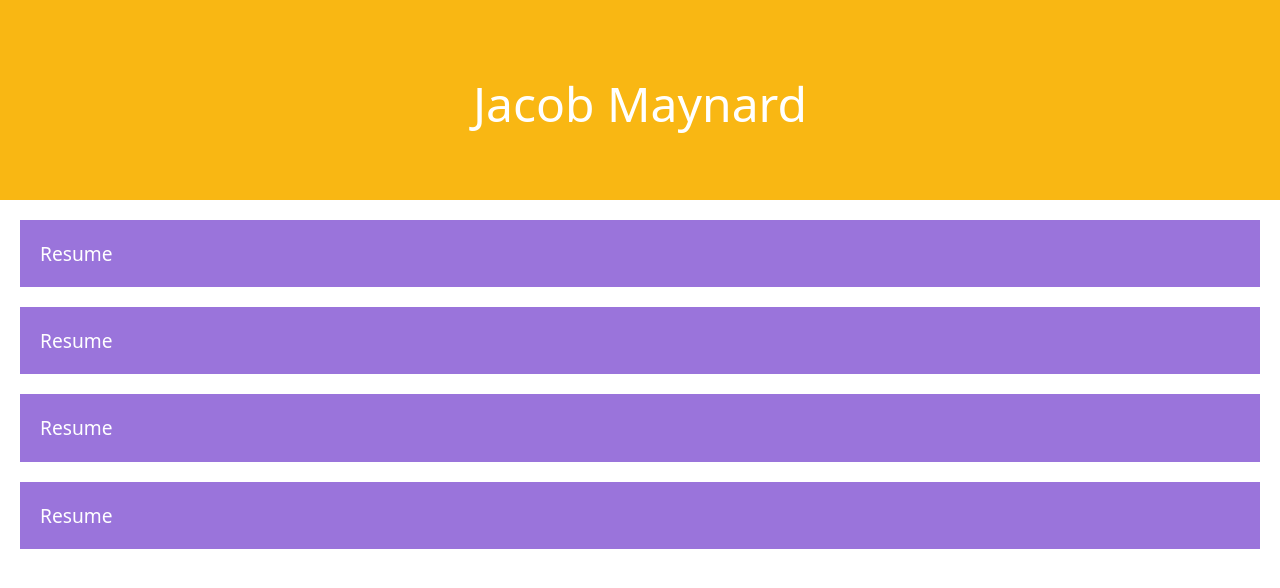
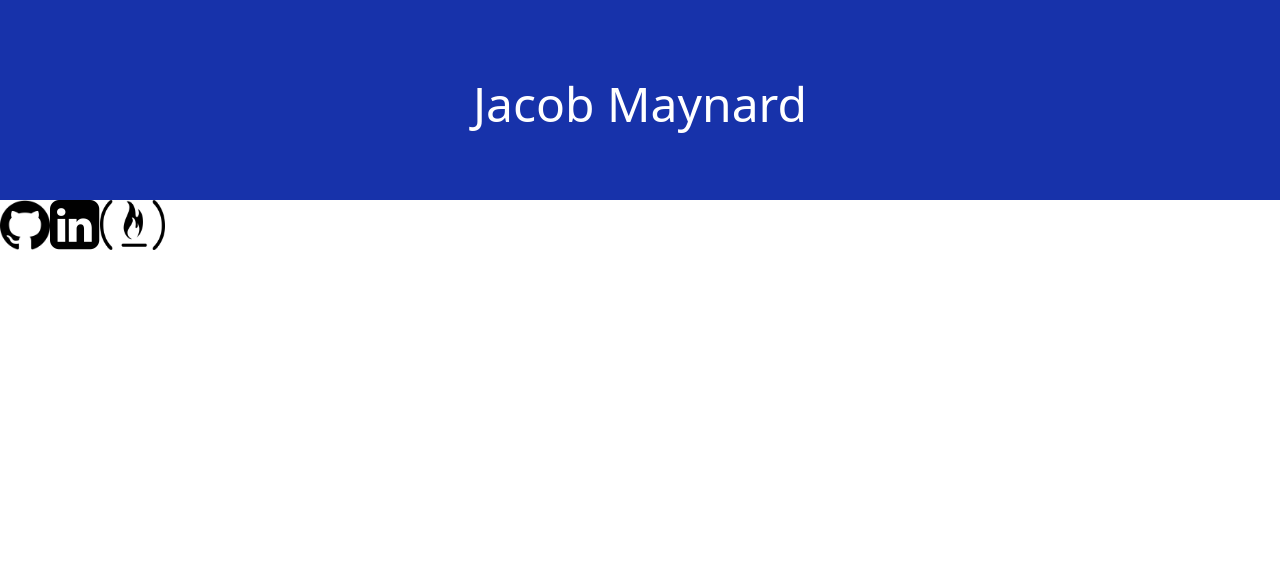
Before and after one commit to Maynardj123/challenge-20, a React (Create React App) app: page / in a window 1280 px wide. Shown: the top 588 px of the page. Built offline with nearby package versions, Linux system fonts and the light colour scheme; the HTML template or start-up script is replaced by a standard one.

Commit message:
made some small adjustments to links

```diff
--- a/src/App.js
+++ b/src/App.js
@@ -1,6 +1,8 @@
 import React from 'react';
-import Navbar from './components/Navbar';
+// import Navbar from './components/Navbar';
 import Header from './components/Header';
+import Footer from './components/Footer';
+// import Project from './components/Project';
 // import Card from './components/Card';
 
 // In our main App component, we are rendering only single instances of Header and Navbar and several instances of Card
@@ -8,10 +10,9 @@ function App() {
   return (
     <div>
       <Header />
-      <Navbar />
-      <Navbar />
-      <Navbar />
-      <Navbar />
+      {/* <Navbar /> */}
+      <Footer />
+      {/* <Project /> */}
     </div>
   );
 }
--- a/src/components/Footer.js
+++ b/src/components/Footer.js
@@ -1,20 +1,25 @@
 import React from 'react';
+import '../styles/Footer.css'
 
 const Footer = () => {
     return (
-        <footer className="w-100 my-auto bg-secondary p-4">
-            <div className="container text-center mb-5">
-                <a href="https://github.com/Maynardj123">
-                    <img src="..\styles\25231 (1).png"></img>
-                </a>
-                <a href="https://www.linkedin.com/in/jacob-maynard-2b1426172/">
-                    <img src="..\styles\linkedin-logo-3.png"></img>
-                </a>
-                <a href="https://www.freecodecamp.org/Maynardj123">
-                    <img src="..\styles\5847f91ccef1014c0b5e48b8.png"></img>
-                </a>
+        <footer className="">
 
-            </div>
+                <div className="logos">
+                    <a href="https://github.com/Maynardj123" target="_blank">
+                        <img src={require("../styles/25231 (1).png")} alt="github" ></img>
+                    </a>
+
+                    <a href="https://www.linkedin.com/in/jacob-maynard-2b1426172/" target="_blank">
+                        <img src={require("../styles/new-linkedin-logo-white-black-png.png")} alt="linkedin"></img>
+                    </a>
+
+                    <a href="https://www.freecodecamp.org/Maynardj123" target="_blank">
+                        <img id="correctSize" src={require("../styles/5847f91ccef1014c0b5e48b8.png")} alt="codecamp"></img>
+                    </a>
+                </div>
+
+
         </footer>
     )
 };
--- /dev/null
+++ b/src/styles/Footer.css
@@ -0,0 +1,12 @@
+img {
+    width: 50px;
+    height:50px;
+}
+
+#correctSize {
+    width: 65px;
+}
+.logos {
+    display:inline;
+    justify-content: space-between;
+}
--- a/src/styles/Header.css
+++ b/src/styles/Header.css
@@ -1,5 +1,5 @@
 .header {
-  background: #f9b713;
+  background: #1732aa;
   height: 200px;
 }
 
```
Also changed, not shown: src/styles/new-linkedin-logo-white-black-png.png (added).
